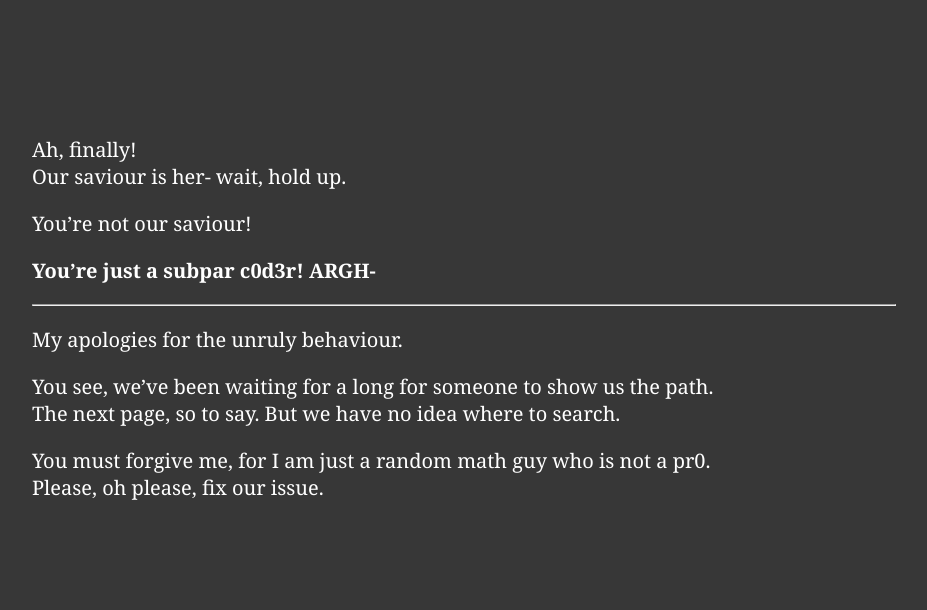
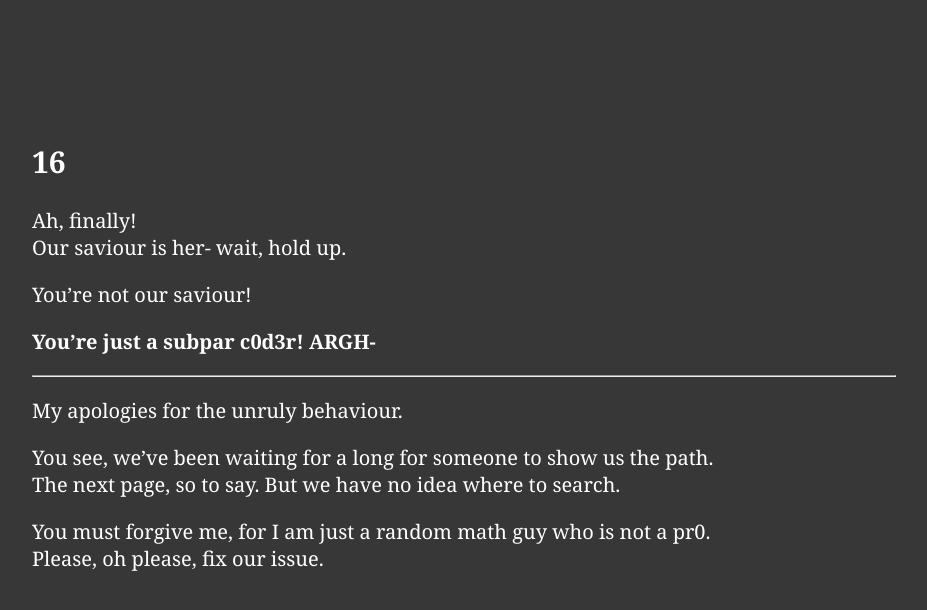
Before and after one commit to randommathguy/scaling-lamp, a Jekyll site: the page built from extravagan.md, in a window 1280 px wide. Shown: the top 610 px of the page, without its empty margins (176-1103 px from the left). Built offline with Jekyll 4.4.1, drawn with Linux system fonts in a browser that asks for light colours.

Commit message:
added level no.

```diff
--- a/extravagan.md
+++ b/extravagan.md
@@ -2,6 +2,8 @@
 layout: default
 title: Extravagan
 ---
+
+# 16
 
 Ah, finally!
 Our saviour is her- wait, hold up.
```
